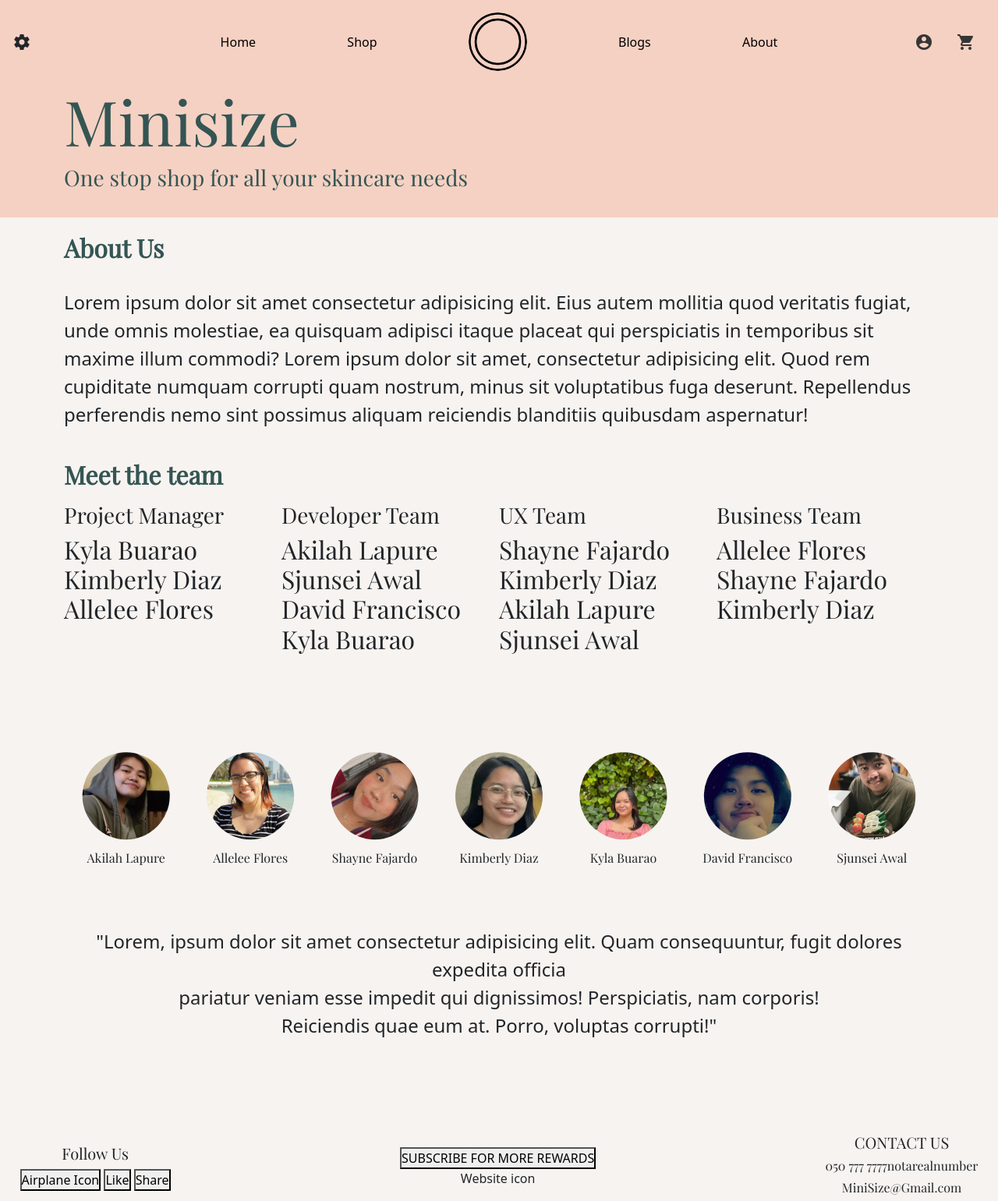
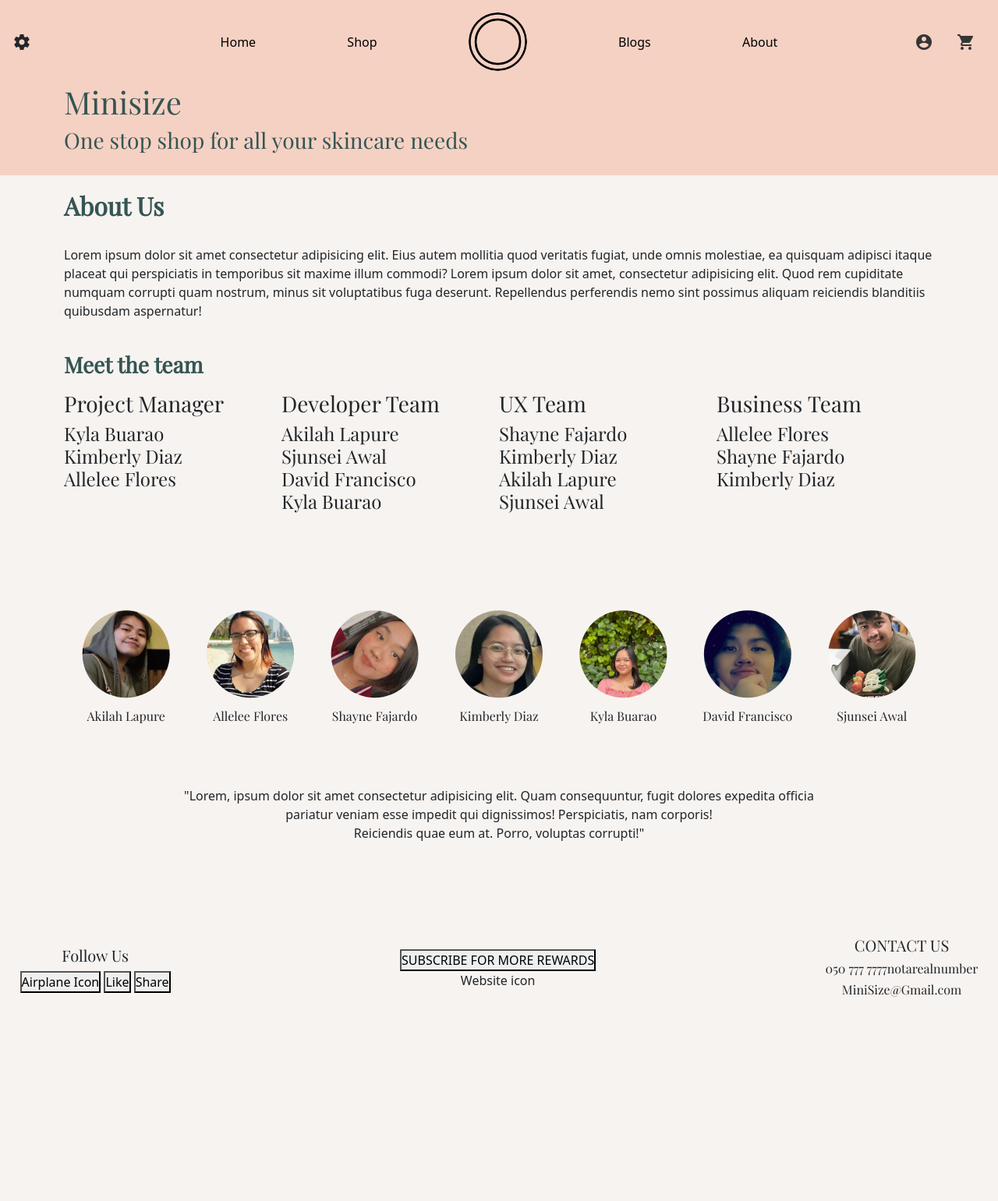
Before and after one commit to minisize/minisizeproject, a PHP site: page /about-us.php in a window 1280 px wide. Shown: the whole page at 78% size. After the commit the page ends 1279 px from the top, so only its background shows below. Run offline with PHP 8.4, Linux system fonts and the light colour scheme; data comes from the database, SQL or seed files in the repository; style sheets or scripts are compiled from the project's sources; some libraries are stand-ins or nearby versions.

Commit message:
removed all only the font-size on the css

```diff
--- a/assets/styles/about_us/about.css
+++ b/assets/styles/about_us/about.css
@@ -9,13 +9,12 @@
 }
 
 .Title-AbUs {
-  font-size: 5rem;
   color: #345553;
 }
 
 .fade-bg {
   background-color: #F5D1C3;
-  padding: 10pt;
+  padding: 10px;
 }
 
 .looks img {
@@ -27,14 +26,12 @@
 }
 
 #us p {
-  font-size: 50px;
   font-weight: 500;
   text-align: justify;
   margin: 20px;
 }
 
 .team h4 {
-  font-size: 32px;
   font-weight: 300;
 }
 
@@ -53,7 +50,6 @@ li {
 }
 
 #us p {
-  font-size: 50px;
   font-weight: 500;
   text-align: justify;
   margin: 20px;
@@ -131,7 +127,6 @@ li {
   margin-top: 4vh;
   margin-bottom: 5vh;
   font-weight: 500;
-  font-size: 1.5rem;
 }
 
 #about-title {
@@ -139,12 +134,10 @@ li {
   font-weight: 600;
   margin-top: 2.5vh;
   margin-bottom: 2vh;
-  font-size: 2rem;
   font-family: "Playfair Display", serif;
 }
 
 .quota {
-  font-size: 1.5rem;
   -ms-flex-item-align: center;
       -ms-grid-row-align: center;
       align-self: center;
--- a/assets/styles/about_us/about.scss
+++ b/assets/styles/about_us/about.scss
@@ -19,7 +19,6 @@ $font-text: 'Playfair Display', serif;
 
 .Title-AbUs
 {
-    font-size: 5rem;
     color: $h-color;
 }
 
@@ -27,7 +26,7 @@ $font-text: 'Playfair Display', serif;
 {
 
     background-color: $header-color;
-    padding: 10pt;
+    padding: 10px;
 }
 
 .looks
@@ -44,7 +43,6 @@ $font-text: 'Playfair Display', serif;
 
 #us p
 {
-    font-size: 50px;
     font-weight: 500;
     text-align: justify;
     margin: 20px;
@@ -52,7 +50,6 @@ $font-text: 'Playfair Display', serif;
 
 .team h4
 {
-    font-size: 32px;
     font-weight: 300;
 }
 
@@ -79,7 +76,6 @@ li
 {
     p
     {
-        font-size: 50px;
         font-weight: 500;
         text-align: justify;
         margin: 20px;
@@ -160,7 +156,7 @@ li
     margin-top: 4vh;
     margin-bottom: 5vh;
     font-weight: 500;
-    font-size: 1.5rem;
+
 }
 
 #about-title
@@ -169,13 +165,11 @@ li
     font-weight: 600;
     margin-top: 2.5vh;
     margin-bottom: 2vh;
-    font-size: 2rem;
     font-family: $font-text;
 }
 
 .quota
 {
-    font-size: 1.5rem;
     align-self: center;
     text-align: center;
     font-weight: 500;
```
Also changed, not shown: 1 other file.
